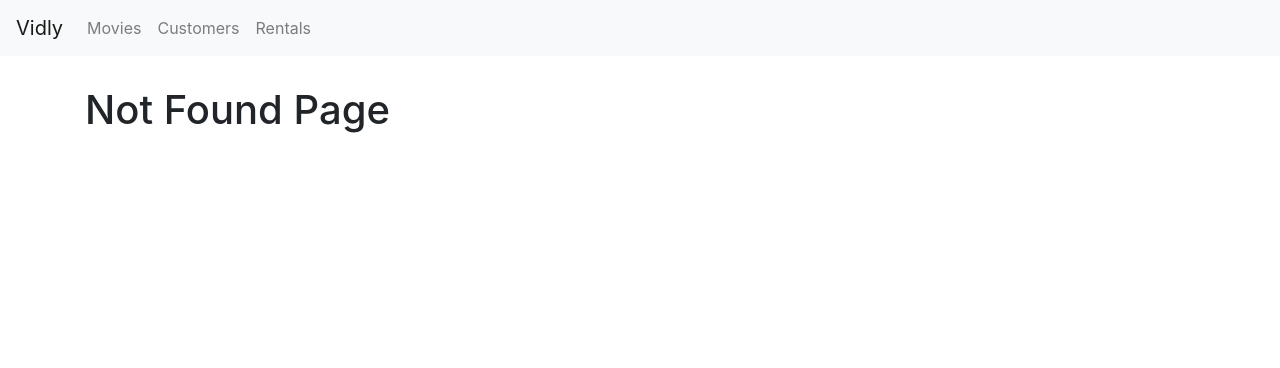
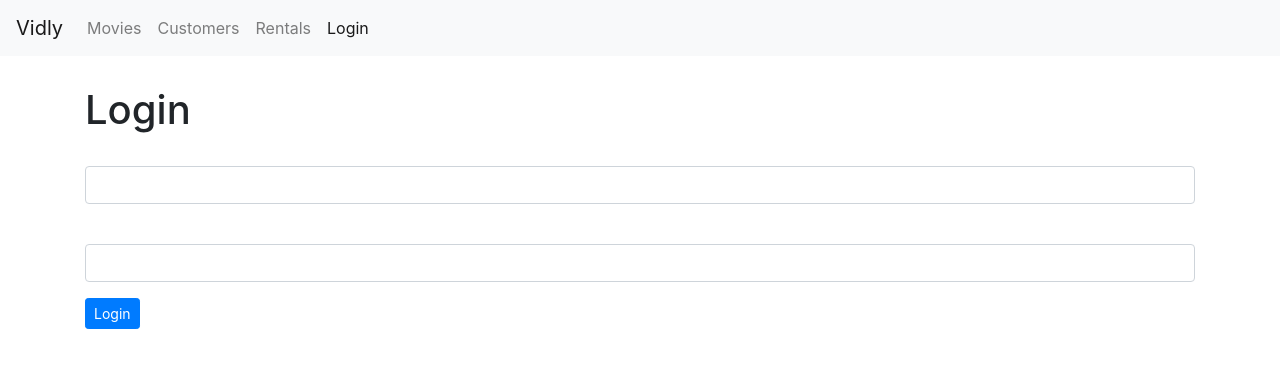
Before and after one commit to Mohamed-Samiir/Vidly-ReactJS, a React app: page /login in a window 1280 px wide. Before the commit this address led to /not-found. Shown: the top 368 px of the page. Built offline with nearby package versions, Linux system fonts and the light colour scheme.

Commit message:
added login

```diff
--- a/package.json
+++ b/package.json
@@ -37,6 +37,7 @@
     "jest-environment-jsdom-fourteen": "1.0.1",
     "jest-resolve": "24.9.0",
     "jest-watch-typeahead": "0.4.2",
+    "joi-browser": "^13.4.0",
     "lodash": "^4.17.10",
     "mini-css-extract-plugin": "0.9.0",
     "optimize-css-assets-webpack-plugin": "5.0.3",
--- a/src/App.js
+++ b/src/App.js
@@ -5,8 +5,9 @@
 import Rentals from "./components/rentals";
 import NotFound from "./components/notFound";
 import NavBar from "./components/navBar";
+import MovieForm from "./components/movieForm";
+import Login from "./components/login";
 import "./App.css";
-import MovieForm from "./components/movieForm";
 
 function App() {
   return (
@@ -14,6 +15,7 @@
       <NavBar />
       <div className="App container">
         <Switch>
+          <Route path="/login" component={Login} />
           <Route path="/movies/:id" component={MovieForm} />
           <Route path="/movies" component={Movies} />
           <Route path="/customers" component={Customers} />
--- /dev/null
+++ b/src/components/input.jsx
@@ -0,0 +1,20 @@
+import React, { Component } from "react";
+
+const Input = ({ name, label, id, value, error, onChange }) => {
+  return (
+    <div className="form-group">
+      <label htmlFor={id}>{label}</label>
+      <input
+        name={name}
+        id={id}
+        value={value}
+        type="text"
+        onChange={onChange}
+        className="form-control"
+      />
+      {error && <div className="alert alert-danger">{error}</div>}
+    </div>
+  );
+};
+
+export default Input;
--- /dev/null
+++ b/src/components/login.jsx
@@ -0,0 +1,76 @@
+import React, { Component } from "react";
+import Joi from "joi-browser";
+import Input from "./input";
+
+class Login extends Component {
+  state = {
+    account: { username: "", password: "" },
+    errors: {},
+  };
+
+  schema = {
+    username: Joi.string().required().label("Username"),
+    password: Joi.string().required().label("Password"),
+  };
+
+  validate = () => {
+    const options = { abortEarly: false };
+    const { error } = Joi.validate(this.state.account, this.schema, options);
+    if (!error) return null;
+
+    const errors = {};
+    for (let item of error.details) errors[item.path[0]] = item.message;
+
+    return errors;
+  };
+
+  validateProperity = ({ name, value }) => {};
+
+  handleSubmit = (e) => {
+    e.preventDefault();
+    const errors = this.validate();
+    this.setState({ errors: errors || {} });
+    if (errors) return;
+
+    console.log("submitted");
+  };
+
+  handleChange = ({ currentTarget: input }) => {
+    const errors = { ...this.state.errors };
+    const errorMessage = this.validateProperity(input);
+    if (errorMessage) errors[input.name] = errorMessage;
+    else delete errors[input.name];
+
+    const account = { ...this.state.account };
+    account[input.name] = input.value;
+    this.setState({ account, errors });
+  };
+
+  render() {
+    const { account, errors } = this.state;
+    return (
+      <div>
+        <h1>Login</h1>
+        <form onSubmit={this.handleSubmit}>
+          <Input
+            name="username"
+            id="username"
+            value={account.username}
+            error={errors.username}
+            onChange={this.handleChange}
+          />
+          <Input
+            name="password"
+            id="password"
+            value={account.password}
+            error={errors.password}
+            onChange={this.handleChange}
+          />
+          <button className="btn btn-primary btn-sm">Login</button>
+        </form>
+      </div>
+    );
+  }
+}
+
+export default Login;
--- a/src/components/navBar.jsx
+++ b/src/components/navBar.jsx
@@ -29,6 +29,9 @@
           <NavLink className="nav-item nav-link" to="/rentals">
             Rentals
           </NavLink>
+          <NavLink className="nav-item nav-link" to="/login">
+            Login
+          </NavLink>
         </div>
       </div>
     </nav>
```
Also changed, not shown: 1 other file (tests, documents, lock files or other folders).
